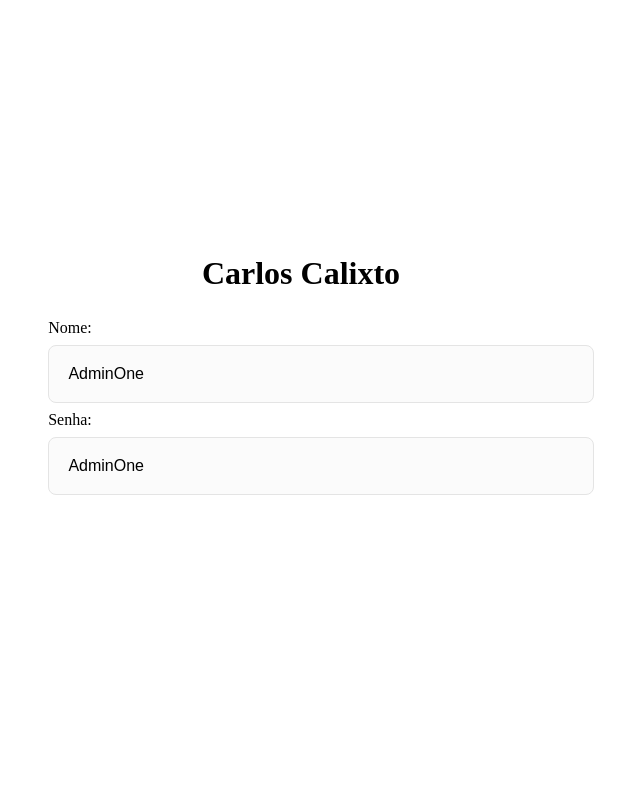
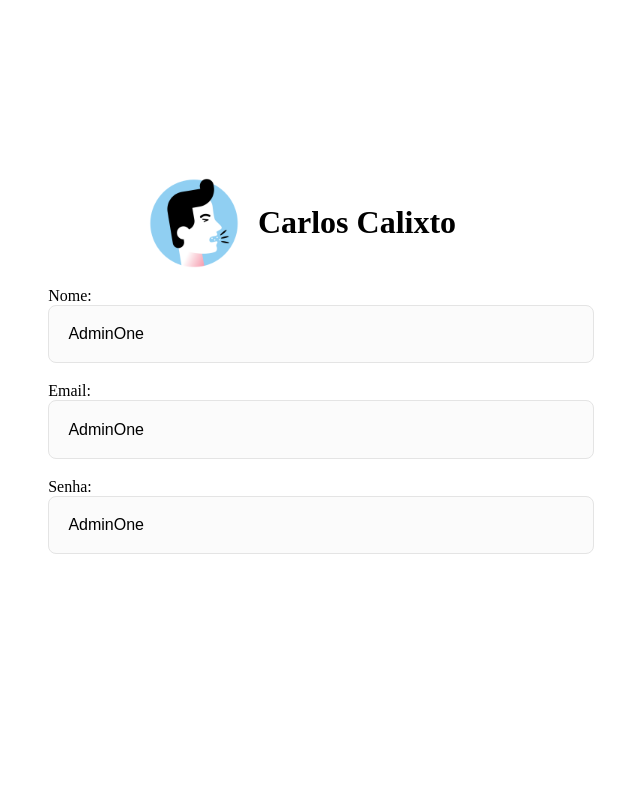
Before and after one commit to brunoabunai/cors-site, a PHP site: template Views/myaccount.php in a window 1280 px wide. Shown: the top 794 px of the page, without its empty margins (339-979 px from the left). Run offline with PHP 8.4, Linux system fonts and the light colour scheme; the template is opened without the code that fills it, so the values that code supplies are empty.

Commit message:
change myaccount

```diff
--- a/Views/myaccount.php
+++ b/Views/myaccount.php
@@ -37,10 +37,23 @@ $userPassword = "AdminOne";
   </button>
 
   <div class="myaccount-page">
-    <h1>Carlos Calixto</h1>
+    <div class="person">
+      <h1>Carlos Calixto</h1>
+
+      <img id="img-player" src="/TCC/cors-site/public/img/cv3.png">
+<!--
+      <label style="cursor: pointer;" for="file-upload" class="custom-file-upload">
+        <img id="img-player" src="/TCC/cors-site/public/img/cv3.png">
+      </label>
+      <input style="display: none;" id="file-upload" type="file" onchange="previewFile()">
+-->
+    </div>
+
     <div class="infos-session">
       <label for="nameUser">Nome:</label>
       <input value="<?php echo $userName; ?>" readonly type="text" name="nmU" id="nameUser">
+      <label for="nameUser">Email:</label>
+      <input value="<?php echo $userName; ?>" readonly type="email" name="nmU" id="nameUser">
       <label for="passUser">Senha:</label>
       <input value="<?php echo $userPassword; ?>" readonly type="text" name="psU" id="passUser">
     </div>
@@ -54,7 +67,23 @@ $userPassword = "AdminOne";
       Editar Dados
     </a>
   </div>
-  <script type="text/javascript" src="./utils/boxes.js"></script>
+  <script>
+    function previewFile() {
+      var preview = document.querySelector('#img-player');
+      var file = document.querySelector('input[type=file]').files[0];
+      var reader = new FileReader();
+
+      reader.onloadend = function() {
+        preview.src = reader.result;
+      }
+
+      if (file) {
+        reader.readAsDataURL(file);
+      } else {
+        preview.src = "";
+      }
+    }
+  </script>
 </body>
 
 </html>
--- a/styles/myaccount.css
+++ b/styles/myaccount.css
@@ -22,6 +22,18 @@
   align-items: center;
 }
 
+.myaccount-page .person{
+  display: flex;
+  flex-direction: row-reverse;
+  align-items: center;
+}
+
+.myaccount-page .person img{
+  width: 6rem;
+  height: 6rem;
+  border-radius: 50%;
+  margin-right: 1rem;
+}
 .myaccount-page .infos-session {
   display: flex;
   flex-direction: column;
@@ -39,11 +51,11 @@
   font-weight: 500;
   font-family: sans-serif;
   font-size: 1rem;
-  margin-top: 0.5rem;
+
 }
 
 .myaccount-page .infos-session label{
-  margin-top: 0.3rem;
+  margin-top: 1rem;
 }
 
 .myaccount-page a{
```
